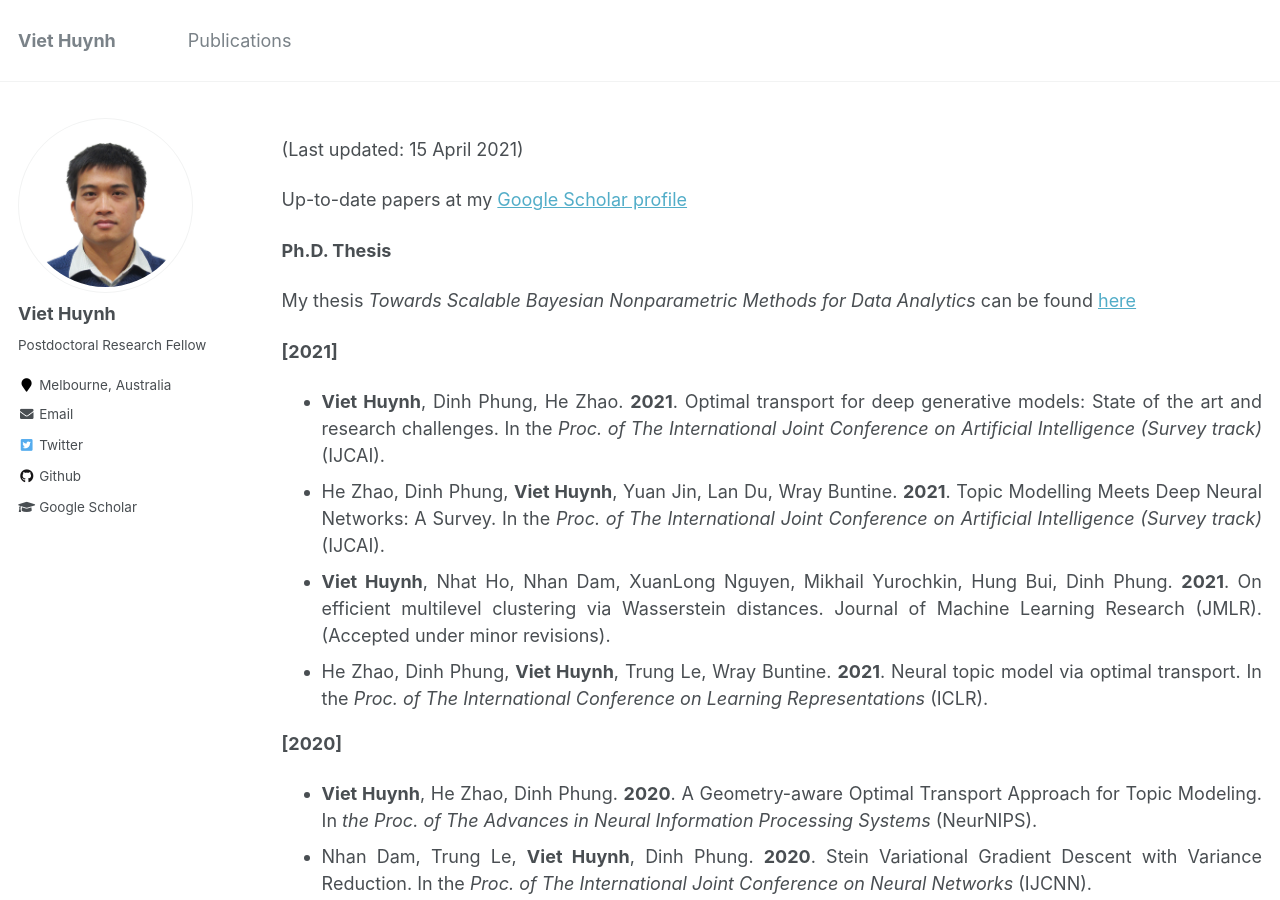
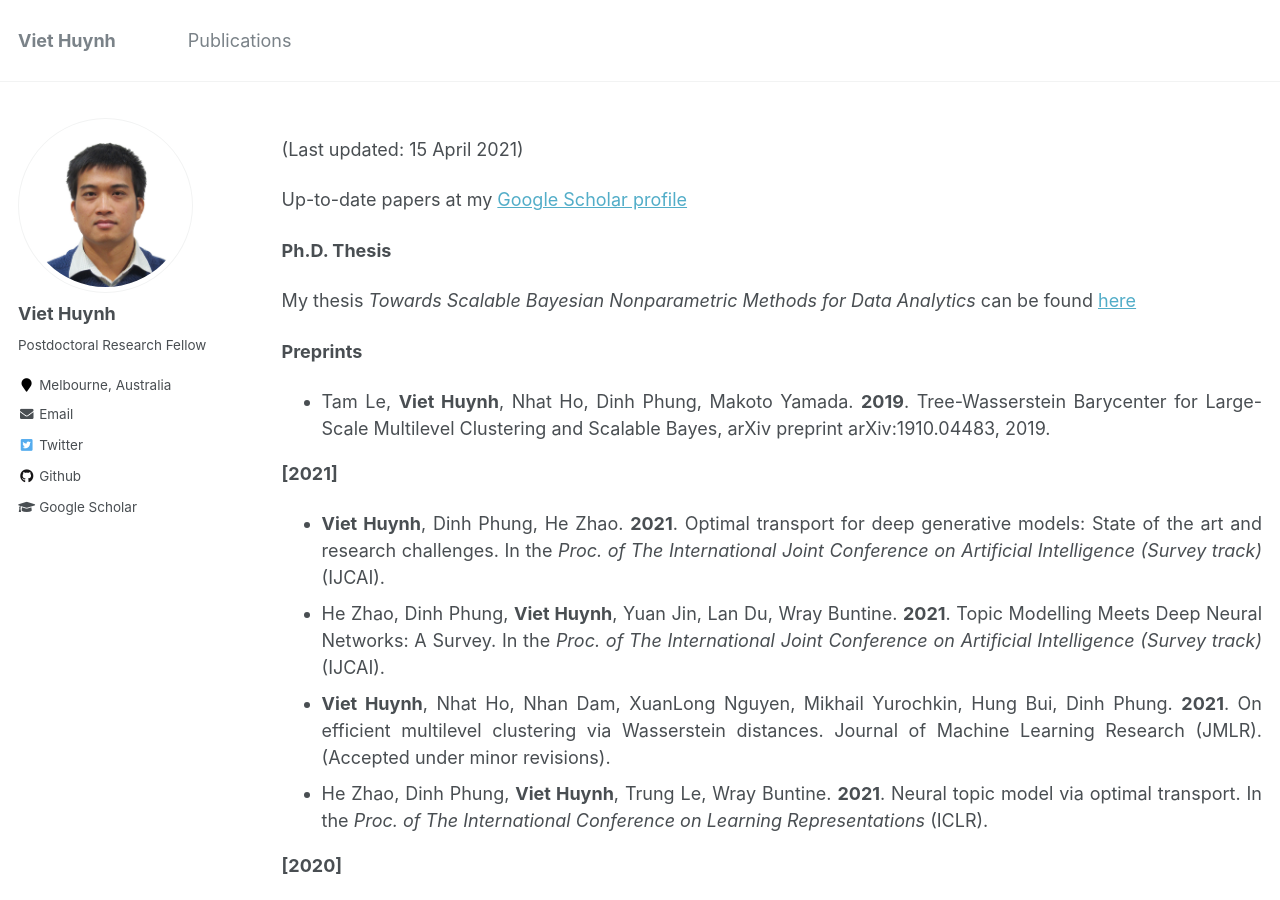
Before and after one commit to viethh/viethh.github.io, a Jekyll site: the page built from _pages/publications.md, in a window 1280 px wide and 900 px high. Built offline with Jekyll 4.4.1, drawn with Linux system fonts in a browser that asks for light colours.

Commit message:
Update publications.md

```diff
--- a/_pages/publications.md
+++ b/_pages/publications.md
@@ -12,6 +12,14 @@ Up-to-date papers at my [Google Scholar profile](https://scholar.google.com/cita
 
 My thesis *Towards Scalable Bayesian Nonparametric Methods for Data Analytics* can be found [here](https://dro.deakin.edu.au/eserv/DU:30103238/huynh-towardsscalable-2017.pdf)
 
+<span style="margin-top:0.5em;margin-bottom:0.5em;text-align:justify"> <b>Preprints</b> </span>
+<ul>
+
+<li style="margin-top:0.5em;text-align:justify">
+Tam Le, <b>Viet Huynh</b>, Nhat Ho, Dinh Phung, Makoto Yamada. <b>2019</b>. Tree-Wasserstein Barycenter for Large-Scale Multilevel Clustering and Scalable Bayes, arXiv preprint arXiv:1910.04483, 2019.
+</li>
+
+</ul>
 <span style="margin-top:0.5em;margin-bottom:0.5em;text-align:justify"> <b>[2021]</b> </span>
 <ul>
 
```
